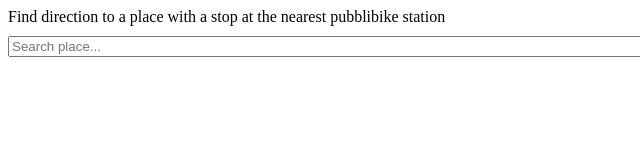
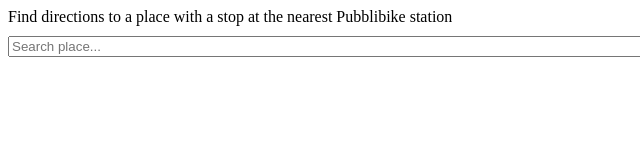
Before and after one commit to desi-ivanov/pubblibike2maps, a plain HTML site: page public/index.html in a window 1280 px wide. Shown: the full height of the page, 0-640 px from the left. Drawn offline with Linux system fonts and the light colour scheme; some packages are replaced by stand-ins of ours.

Commit message:
Fix typo

```diff
--- a/public/index.html
+++ b/public/index.html
@@ -8,7 +8,7 @@
   </head>
   <body>
     <div style="display: flex; flex-direction: column; gap: 10px;">
-      <div>Find direction to a place with a stop at the nearest pubblibike station</div>
+      <div>Find directions to a place with a stop at the nearest Pubblibike station</div>
       <div><input id="query" type="text" placeholder="Search place..." style="width: 90%" /></div>
       <div id="results"></div>
     </div>
```
